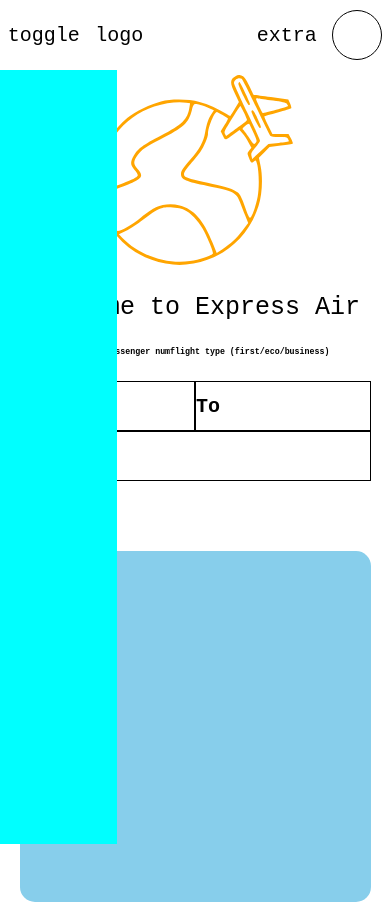
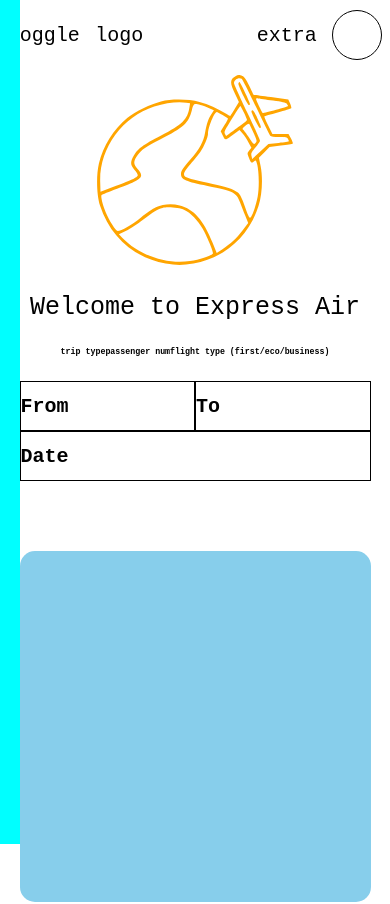
Before and after one commit to josephcake/express-airline, a React (Create React App) app: page / in a window 390 px wide. Shown: the top 904 px of the page. Built offline with nearby package versions, Linux system fonts and the light colour scheme; a web font is replaced by a local one.

Commit message:
move state into mobilesidenav

```diff
--- a/src/App.js
+++ b/src/App.js
@@ -3,6 +3,7 @@ import './App.css';
 import styled, {ThemeProvider} from 'styled-components'
 import Nav from './top-navigation/Nav'
 import SideNav from './side-navigation/SideNav'
+import {MobileSideNav} from './side-navigation/MobileSideNav'
 import Home from './home/Home'
 import {Theme} from './styled/theme/Theme'
 
@@ -30,71 +31,20 @@ const Container = styled.div`
   width:100%;
 `
 
-const MobileSideNav = styled.div`
-  position: fixed;
-  top: 0;
-  left: 0;
-  bottom: 0;
-  width: 30%;
-  /* background: rgba(0,0,0,0.2); */
-  visibility: hidden;
-  @media screen and (max-width: 1000px) {
-    visibility: visible;
-  }
-`;
-
-
 function App() {
   useEffect(() => {}, []);
   const [scrollVal, setScrollVal] = useState(0);
-  const [touchStartVal, setTouchStartVal] = useState({x:null, y:null});
-  const [touchEndVal, setTouchEndVal] = useState({x:null, y:null});
-  const [displaySlider, setDisplaySlider] = useState(false)
   const handleContainerScroll = () => {
     // console.log(window.scrollY);
     setScrollVal(window.scrollY);
   };
 
-  const handleTouchMove = (e) => {
-    let x = e.touches[0].clientX;
-    let y = e.touches[0].clientY;
-    setTouchEndVal(prevState => ({
-        ...prevState,
-        x,y
-    }));
-  };
 
-  const handleTouchStart = (e) =>{
-    let x = e.touches[0].clientX;
-    let y = e.touches[0].clientY;
-    // console.log(x,y)
-    setTouchStartVal(prevState => ({
-      ...prevState,
-      x,y
-    }));
-  }
-
-
-  const handleTouchEnd = () =>{
-    console.log(touchStartVal)
-    console.log(touchEndVal)
-    //check difference of x & y
-    if(Math.abs(touchStartVal.y - touchEndVal.y) < 30){
-      if(touchEndVal.x > touchStartVal.x+50){
-        setDisplaySlider(!displaySlider)
-      }
-    }
-  }
   return (
     <ThemeProvider theme={Theme}>
       <AppDiv onWheel={handleContainerScroll}>
         <Nav scrollVal={scrollVal} />
-        <MobileSideNav
-          onTouchStart={handleTouchStart}
-          onTouchMove={handleTouchMove}
-          onTouchEnd={handleTouchEnd}
-          className={displaySlider?'red':'blue'}
-        />
+        <MobileSideNav/>
         <Container>
           <SideNav />
           <Home />
--- /dev/null
+++ b/src/side-navigation/MobileSideNav.js
@@ -0,0 +1,69 @@
+import React, {useState} from 'react';
+import styled from 'styled-components';
+
+const MobileSideNavContainer = styled.div`
+  z-index:999;
+  position: fixed;
+  top: 0;
+  left: 0;
+  bottom: 0;
+  width: 20px;
+  /* background: rgba(0,0,0,0.2); */
+  visibility: hidden;
+  @media screen and (max-width: 1000px) {
+    visibility: visible;
+  }
+`;
+
+const MobileSideNavContentContainer = styled.div`
+
+`
+
+const MobileSideNav = () =>{
+  const [touchStartVal, setTouchStartVal] = useState({ x: null, y: null });
+  const [touchEndVal, setTouchEndVal] = useState({ x: null, y: null });
+  const [displaySlider, setDisplaySlider] = useState(false);
+
+  const handleTouchMove = (e) => {
+    let x = e.touches[0].clientX;
+    let y = e.touches[0].clientY;
+    console.log(x);
+    setTouchEndVal((prevState) => ({
+      ...prevState,
+      x,
+      y,
+    }));
+  };
+
+  const handleTouchStart = (e) => {
+    let x = e.touches[0].clientX;
+    let y = e.touches[0].clientY;
+    // console.log(x,y)
+    setTouchStartVal((prevState) => ({
+      ...prevState,
+      x,
+      y,
+    }));
+  };
+
+  const handleTouchEnd = () => {
+    console.log(touchStartVal);
+    console.log(touchEndVal);
+    //check difference of x & y
+    if (Math.abs(touchStartVal.y - touchEndVal.y) < 30) {
+      if (touchEndVal.x > touchStartVal.x + 50) {
+        setDisplaySlider(!displaySlider);
+      }
+    }
+  };
+  return (
+    <MobileSideNavContainer
+      onTouchStart={handleTouchStart}
+      onTouchMove={handleTouchMove}
+      onTouchEnd={handleTouchEnd}
+      className={displaySlider ? "red" : "blue"}
+    ></MobileSideNavContainer>
+  );
+}
+
+export {MobileSideNav}
```
